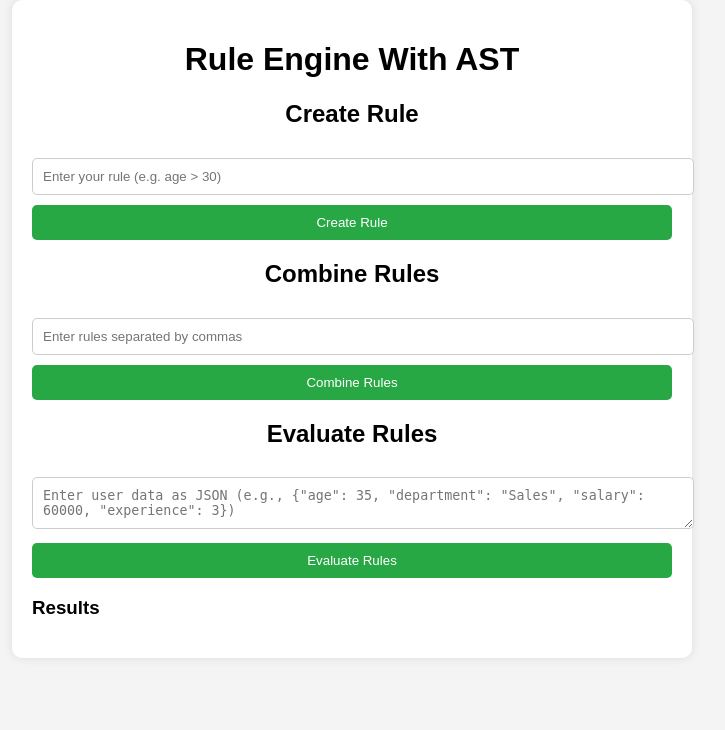
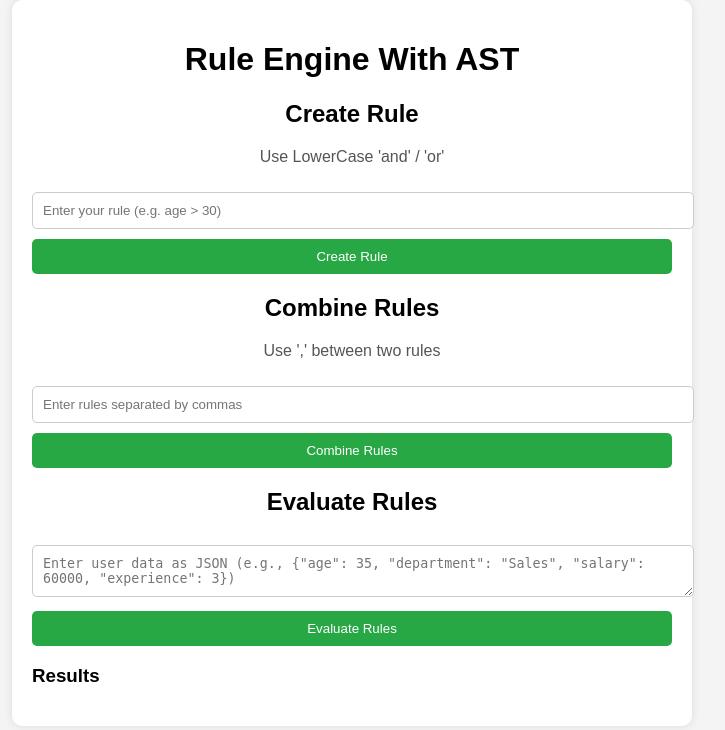
Before and after one commit to Jaisuntbiji/Rule-Engine-with-AST, a Flask app: page / in a window 1280 px wide. Shown: the top 730 px of the page, without its empty margins (288-1013 px from the left). Run offline with Flask 3, Linux system fonts and the light colour scheme.

Commit message:
update the html

```diff
--- a/templates/index.html
+++ b/templates/index.html
@@ -11,10 +11,12 @@
         <h1>Rule Engine With AST</h1>
 
         <h2>Create Rule</h2>
+        <p>Use LowerCase 'and' / 'or'</p>
         <input type="text" id="ruleInput" placeholder="Enter your rule (e.g. age > 30)">
         <button onclick="createRule()">Create Rule</button>
 
         <h2>Combine Rules</h2>
+        <p>Use ',' between two rules</p>
         <input type="text" id="combineInput" placeholder="Enter rules separated by commas">
         <button onclick="combineRules()">Combine Rules</button>
 
```
